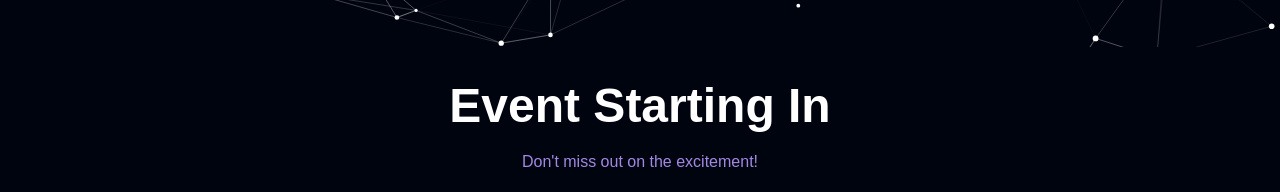
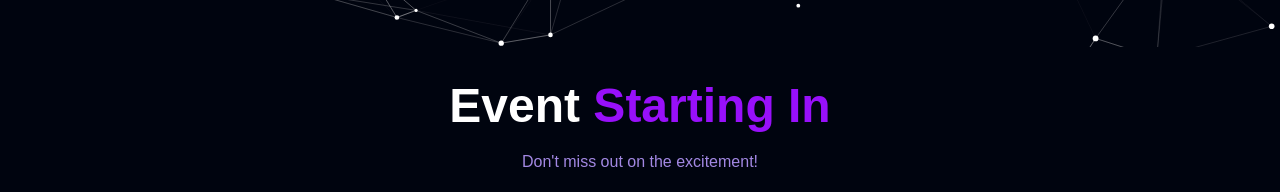
Before and after one commit to uiuxarghya/GDG-Hackathon, a React (Vite) app: page / in a window 1280 px wide. Shown: the part 718-910 px from the top of the page. Built offline with nearby package versions, Linux system fonts and the light colour scheme.

Commit message:
Fixed Issues of About and Hero

```diff
--- a/src/components/hero/Hero.jsx
+++ b/src/components/hero/Hero.jsx
@@ -35,7 +35,7 @@ const Hero = () => {
 
     return (
       <div className="hero-container">
-        <h1 className="hero-title">Event Starting In</h1>
+        <h1 className="hero-title">Event <span className="text-purple-600">Starting In</span></h1>
         <p className="hero-subtitle">Don't miss out on the excitement!</p>
 
         <div className="countdown-container">
--- a/src/components/home/about.jsx
+++ b/src/components/home/about.jsx
@@ -6,12 +6,12 @@ export default function About() {
     <>
 
      <div className="max-w-7xl mx-auto px-4 sm:px-6 lg:px-8 py-16 sm:py-24">
-     <h1 className="text-center text-4xl sm:text-5xl font-bold mb-12 text-white">ABOUT US</h1>
+     <h1 className="text-center text-4xl sm:text-5xl font-bold mb-12 text-white">ABOUT <span className="text-purple-600">US</span></h1>
      <div className="grid grid-cols-1 lg:divide-x-2 lg:grid-cols-2 gap-6 items-center lg:space-x-3">
      <div className="space-y-4 lg:-mx-3">
      <h2 className="text-4xl sm:text-5xl lg:text-5xl font-bold tracking-tight">
         <span className="block font-mono font-bold text-white">GDG </span>
-         <span className="block font-sans font-semibold text-transparent bg-clip-text bg-gradient-to-r from-[#5C24FF] to-[#D94FD5]">//HACKATHON//</span></h2>
+         <span className="block font-sans font-semibold text-transparent bg-clip-text bg-gradient-to-r from-[#5C24FF] to-[#D94FD5]">HACKATHON</span></h2>
          </div>
          <div className="space-y-6 text-base sm:text-lg lg:px-5">
         <p className="text-white text-lg text-justify leading-relaxed">
```
